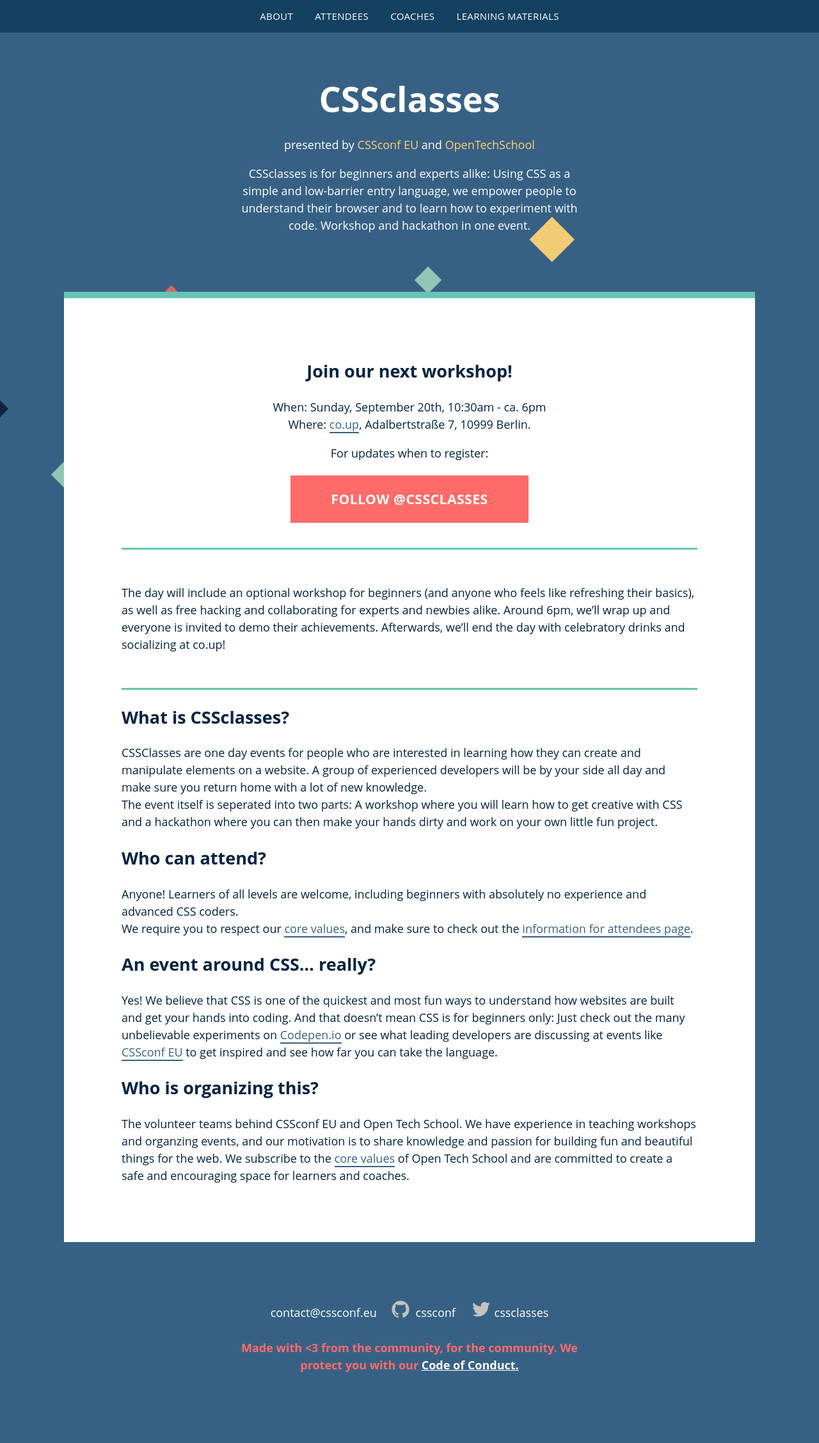
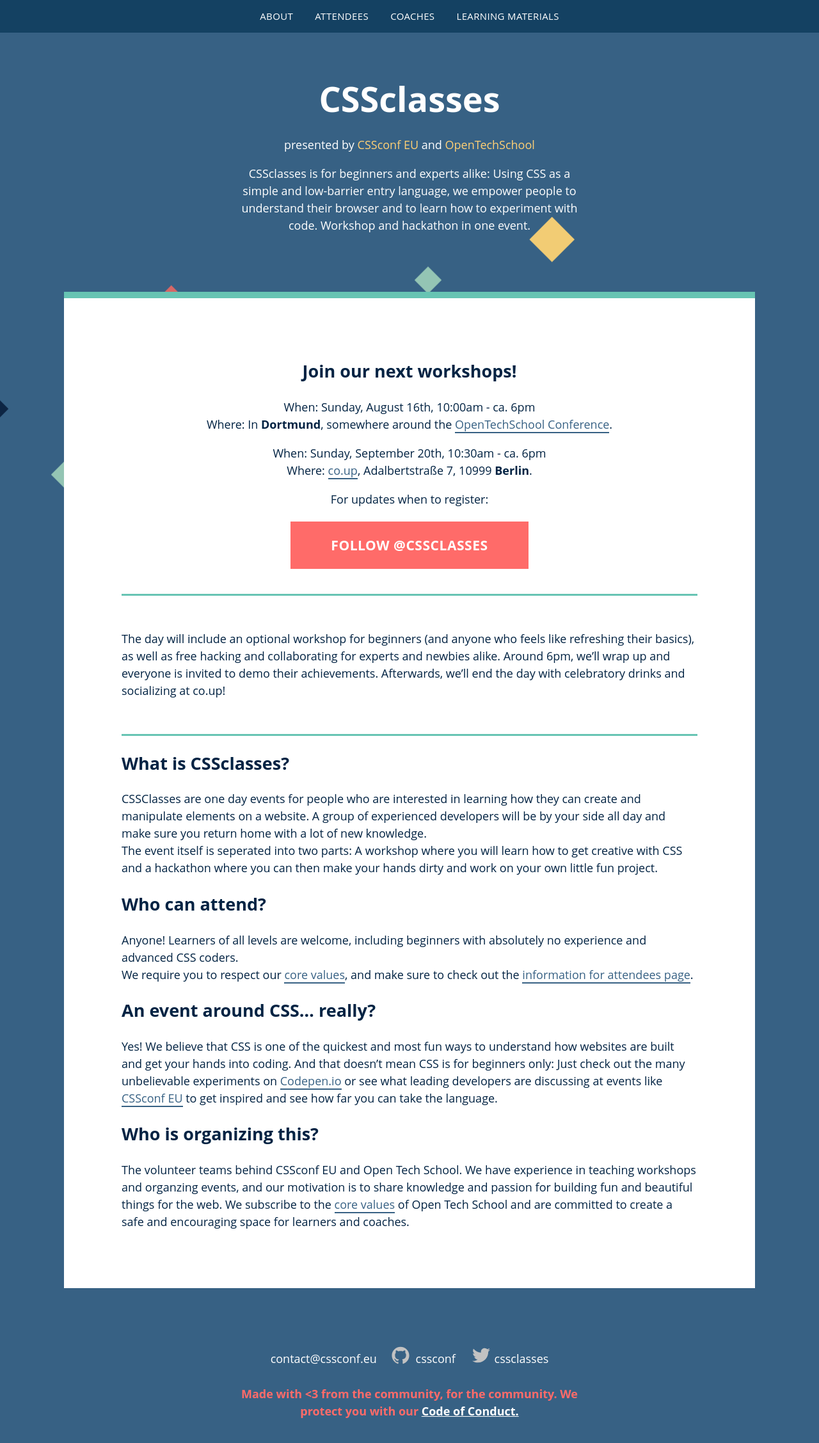
Before and after one commit to cssconf/CSSclasses--old, a Jekyll site: the page built from index.html, in a window 1280 px wide. Shown: the top 2255 px of the page at 64% size. Built offline with Jekyll 4.4.1, drawn with Linux system fonts in a browser that asks for light colours; nearby versions of some CDN libraries.

Commit message:
Added Dortmund Workshop, modified attendees page

```diff
--- a/attendees.html
+++ b/attendees.html
@@ -4,7 +4,7 @@
 permalink: /attendees/
 ---
 
-<p>We’re excited to have you attend our workshop! After you <a href="http://www.meetup.com/opentechschool-berlin/events/222153289/" target="_blank">signed up here</a>, please read the following:</p>
+<p>We’re excited to have you attend our workshop! <!--After you <a href="http://www.meetup.com/opentechschool-berlin/events/222153289/" target="_blank">signed up here</a>-->After you signing up as soon as we set up the Event page, please read the following:</p>
 <h2>What you should bring</h3>
 <ul>
   <li>a laptop</li>
--- a/index.html
+++ b/index.html
@@ -2,12 +2,19 @@
 layout: landing
 ---
 
-<h2 class="t-center">Join our next workshop!</h2>
+<h2 class="t-center">Join our next workshops!</h2>
+
+<p class="t-center">
+  When: Sunday, August 16th, 10:00am - ca. 6pm
+  <br>
+  Where: In <strong>Dortmund</strong>, somewhere around the <a href="https://otsconf.com/">OpenTechSchool Conference</a>.
+  <br>
+</p>
 
 <p class="t-center">
   When: Sunday, September 20th, 10:30am - ca. 6pm
   <br>
-  Where: <a href="http://co-up.de/">co.up</a>, Adalbertstraße 7, 10999 Berlin.
+  Where: <a href="http://co-up.de/">co.up</a>, Adalbertstraße 7, 10999 <strong>Berlin</strong>.
   <br>
 </p>
 <!--<p class="t-center">
```
